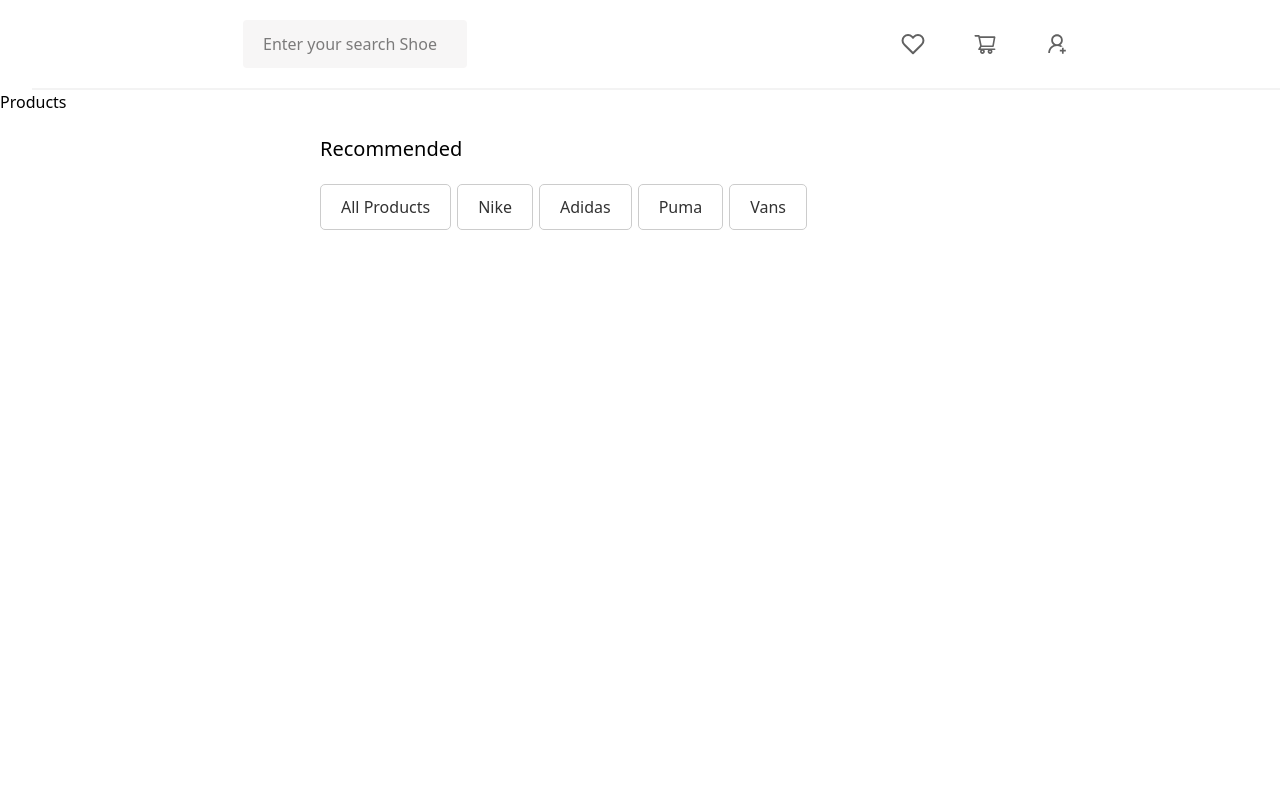
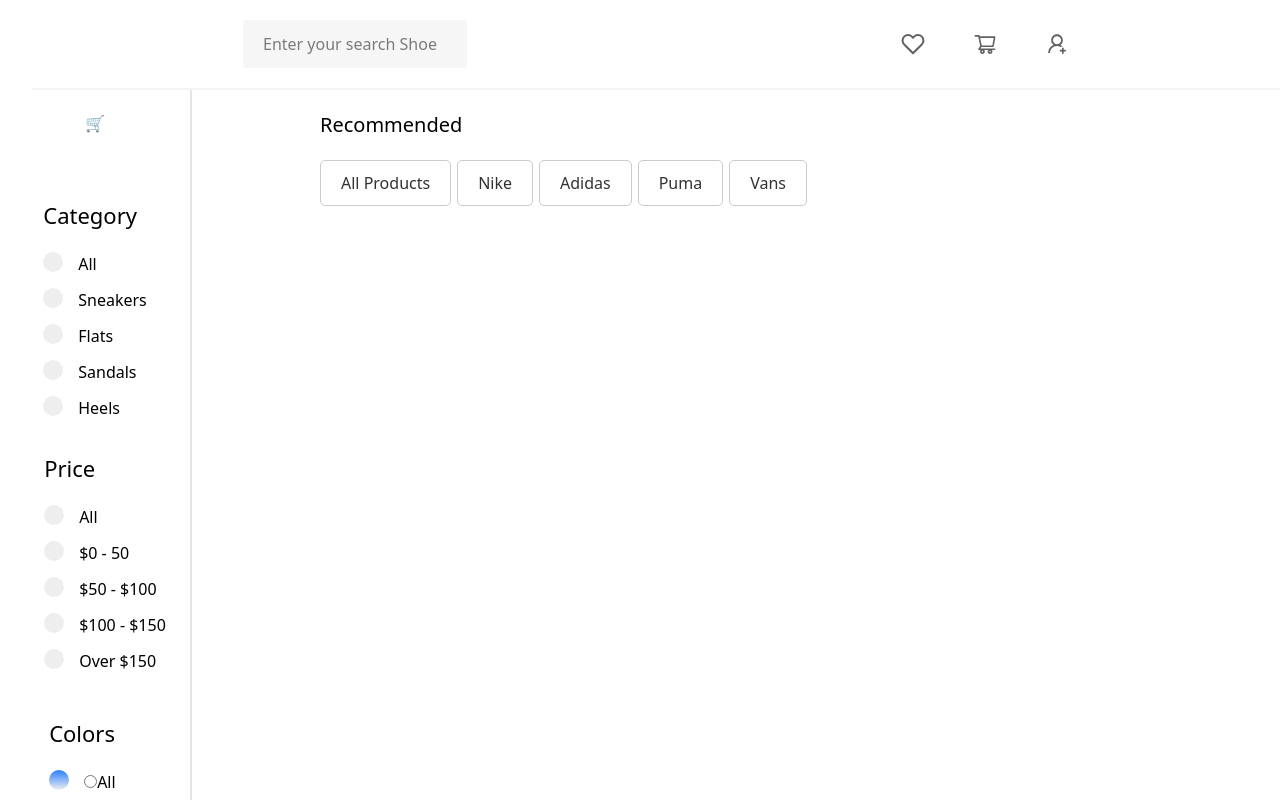
Before and after one commit to vansh-commits/ecom-demo, a React (Vite) app: page / in a window 1280 px wide. Built offline with nearby package versions, Linux system fonts and the light colour scheme.

Commit message:
added some custom css

```diff
--- a/src/App.jsx
+++ b/src/App.jsx
@@ -2,12 +2,14 @@ import React from 'react'
 import Navigation from './Navigation/Navigation'
 import Products from './Products/Products'
 import Recommended from './Recommended/Recommended'
+import Sidebar from './SideBar/Sidebar'
 
 const App = () => {
   return (
     <>
       <Navigation />
-      <Products />
+      {/* <Products /> */}
+      <Sidebar />
       <Recommended />
     </>
   )
--- a/src/SideBar/Category/Category.jsx
+++ b/src/SideBar/Category/Category.jsx
@@ -1,11 +1,43 @@
-import React from 'react'
+import "./Category.css";
+import Input from "../../components/Input";
 
-const Category = () => {
+function Category({ handleChange }) {
   return (
     <div>
-      Category
+      <h2 className="sidebar-title">Category</h2>
+
+      <div>
+        <label className="sidebar-label-container">
+          <input onChange={handleChange} type="radio" value="" name="test" />
+          <span className="checkmark"></span>All
+        </label>
+        <Input
+          handleChange={handleChange}
+          value="sneakers"
+          title="Sneakers"
+          name="test"
+        />
+        <Input
+          handleChange={handleChange}
+          value="flats"
+          title="Flats"
+          name="test"
+        />
+        <Input
+          handleChange={handleChange}
+          value="sandals"
+          title="Sandals"
+          name="test"
+        />
+        <Input
+          handleChange={handleChange}
+          value="heels"
+          title="Heels"
+          name="test"
+        />
+      </div>
     </div>
-  )
+  );
 }
 
-export default Category
+export default Category;
--- /dev/null
+++ b/src/SideBar/Category/category.css
@@ -0,0 +1,73 @@
+.sidebar-title {
+    font-size: 22px;
+    font-weight: normal;
+    margin-bottom: 20px;
+  }
+
+  .sidebar-items {
+    margin-top: 20px;
+  }
+
+  .sidebar-label-container {
+    display: block;
+    position: relative;
+    padding-left: 35px;
+    margin-bottom: 12px;
+    cursor: pointer;
+    -webkit-user-select: none;
+    -moz-user-select: none;
+    -ms-user-select: none;
+    user-select: none;
+  }
+
+  .sidebar-label-container input {
+    position: absolute;
+    opacity: 0;
+    cursor: pointer;
+  }
+
+  .checkmark {
+    position: absolute;
+    top: 0;
+    left: 0;
+    height: 20px;
+    width: 20px;
+    background-color: #eee;
+    border-radius: 50%;
+  }
+
+  .all {
+    background: linear-gradient(blue, crimson);
+  }
+
+  .sidebar-label-container:hover input ~ .checkmark {
+    background-color: #ccc;
+  }
+
+  .sidebar-label-container input:checked ~ .checkmark {
+    background-color: #2196f3;
+  }
+
+  .checkmark:after {
+    content: "";
+    position: absolute;
+    display: none;
+  }
+
+  .sidebar-label-container input:checked ~ .checkmark:after {
+    display: block;
+  }
+
+  .sidebar-label-container .checkmark:after {
+    top: 6.4px;
+    left: 6.4px;
+    width: 7px;
+    height: 7px;
+    border-radius: 50%;
+    background: white;
+  }
+
+  .line {
+    margin-top: 3rem;
+    border-color: #f7f7f7;
+  }
--- a/src/SideBar/Colours/Colours.jsx
+++ b/src/SideBar/Colours/Colours.jsx
@@ -1,11 +1,65 @@
-import React from 'react'
+import Input from "../../components/Input";
+import React from "react";
 
-const Colours = () => {
+const Colors = ({ handleChange }) => {
   return (
-    <div>
-      Colours
-    </div>
-  )
-}
+    <>
+      <div>
+        <h2 className="text-[22px] font-normal mb-5 mt-8">Colors</h2>
+        <label className="block relative pl-[35px] mb-3 cursor-pointer select-none">
+          <input onChange={handleChange} type="radio" value="" name="test1" />
+          <span className="top-0 bg-[#eee] absolute left-0 h-[20px] w-[20px] bg-gradient-to-b from-blue-500 to-crimson rounded-full"></span>
+          All
+        </label>
 
-export default Colours
+        <Input
+          handleChange={handleChange}
+          value="black"
+          title="Black"
+          name="test1"
+          color="black"
+        />
+
+        <Input
+          handleChange={handleChange}
+          value="blue"
+          title="Blue"
+          name="test1"
+          color="blue"
+        />
+
+        <Input
+          handleChange={handleChange}
+          value="red"
+          title="Red"
+          name="test1"
+          color="red"
+        />
+
+        <Input
+          handleChange={handleChange}
+          value="green"
+          title="Green"
+          name="test1"
+          color="green"
+        />
+
+        <label className="block relative pl-[35px] mb-3 cursor-pointer select-none">
+          <input
+            onChange={handleChange}
+            type="radio"
+            value="white"
+            name="test1"
+          />
+          <span
+            className="absolute top-0 left-0 h-[20px] w-[20px] bg-[#eee] rounded-full"
+            style={{ background: "white", border: "2px solid black" }}
+          ></span>
+          White
+        </label>
+      </div>
+    </>
+  );
+};
+
+export default Colors;
--- /dev/null
+++ b/src/SideBar/Colours/colours.css
@@ -0,0 +1,3 @@
+.color-title {
+    margin-top: 2rem;
+  }
--- a/src/SideBar/Price/Price.jsx
+++ b/src/SideBar/Price/Price.jsx
@@ -1,11 +1,47 @@
-import React from 'react'
+import Input from "../../components/Input";
+import "./Price.css";
 
-function Price() {
+const Price = ({ handleChange }) => {
   return (
-    <div>
-      Price
-    </div>
-  )
-}
+    <>
+      <div className="ml">
+        <h2 className="sidebar-title price-title">Price</h2>
 
-export default Price
+        <label className="sidebar-label-container">
+          <input onChange={handleChange} type="radio" value="" name="test2" />
+          <span className="checkmark"></span>All
+        </label>
+
+        <Input
+          handleChange={handleChange}
+          value={50}
+          title="$0 - 50"
+          name="test2"
+        />
+
+        <Input
+          handleChange={handleChange}
+          value={100}
+          title="$50 - $100"
+          name="test2"
+        />
+
+        <Input
+          handleChange={handleChange}
+          value={150}
+          title="$100 - $150"
+          name="test2"
+        />
+
+        <Input
+          handleChange={handleChange}
+          value={200}
+          title="Over $150"
+          name="test2"
+        />
+      </div>
+    </>
+  );
+};
+
+export default Price;
--- /dev/null
+++ b/src/SideBar/Price/price.css
@@ -0,0 +1,7 @@
+.price-title {
+    margin-top: 20px;
+  }
+
+  .ml {
+    margin-left: 20px;
+  }
--- /dev/null
+++ b/src/SideBar/Sidebar.jsx
@@ -0,0 +1,20 @@
+import Category from "./Category/Category";
+import Price from "./Price/Price";
+import Colors from "./Colours/Colours";
+
+const Sidebar = ({ handleChange }) => {
+  return (
+    <>
+      <section className="w-[15%] fixed h-full border-r-2 border-[#e5e5e5] z-[3] flex flex-col items-center">
+        <div className="mb-16">
+          <h1 className="mt-[1.3rem]">🛒</h1>
+        </div>
+        <Category handleChange={handleChange} />
+        <Price handleChange={handleChange} />
+        <Colors handleChange={handleChange} />
+      </section>
+    </>
+  );
+};
+
+export default Sidebar;
--- a/src/components/Input.jsx
+++ b/src/components/Input.jsx
@@ -1,11 +1,11 @@
-import React from 'react'
+const Input = ({ handleChange, value, title, name, color }) => {
+  return (
+    <label className="block relative pl-[35px] mb-3 cursor-pointer select-none">
+      <input className="absolute opacity-0 cursor-pointer" onChange={handleChange} type="radio" value={value} name={name} />
+      <span className="absolute top-0 left-0 h-[20px] w-[20px] bg-[#eee] rounded-full" style={{ backgroundColor: color }}></span>
+      {title}
+    </label>
+  );
+};
 
-const Input = () => {
-  return (
-    <div>
-
-    </div>
-  )
-}
-
-export default Input
+export default Input;
```
